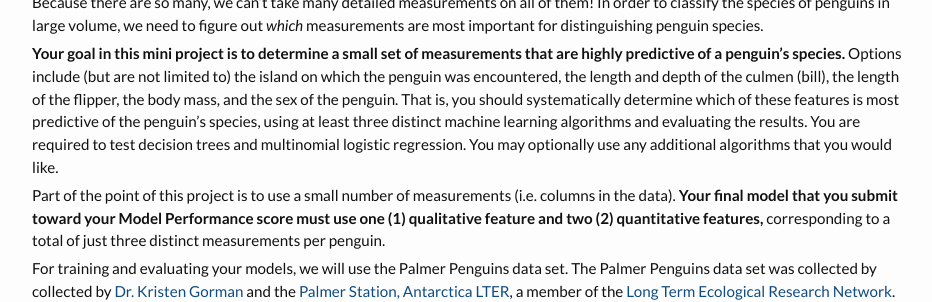
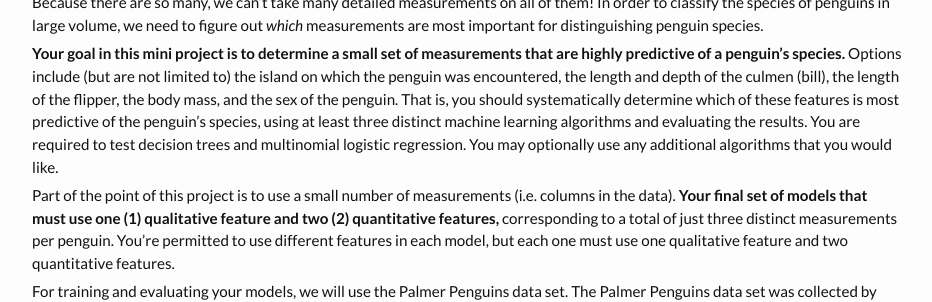
Before and after one commit to PhilChodrow/PIC16A, a Jekyll site: the page built from project.md, in a window 1280 px wide and 900 px high, scrolled down 694 px, cut to the strip 74-376 px from the top of the window. Shown: the whole strip, without its empty margins (183-1115 px from the left). Built offline with Jekyll 4.4.1, drawn with Linux system fonts in a browser that asks for light colours; nearby versions of some CDN libraries.

Commit message:
remove accuracy score

```diff
--- a/project.md
+++ b/project.md
@@ -20,7 +20,7 @@ Because there are so many, we can't take many detailed measurements on all of th
 
 **Your goal in this mini project is to determine a small set of measurements that are highly predictive of a penguin's species.** Options include (but are not limited to) the island on which the penguin was encountered, the length and depth of the culmen (bill), the length of the flipper, the body mass, and the sex of the penguin. That is, you should systematically determine which of these features is most predictive of the penguin's species, using at least three distinct machine learning algorithms and evaluating the results. You are required to test decision trees and multinomial logistic regression. You may optionally use any additional algorithms that you would like.
 
-Part of the point of this project is to use a small number of measurements (i.e. columns in the data). **Your final model that you submit toward your Model Performance score must use one (1) qualitative feature and two (2) quantitative features,** corresponding to a total of just three distinct measurements per penguin.
+Part of the point of this project is to use a small number of measurements (i.e. columns in the data). **Your final set of models that must use one (1) qualitative feature and two (2) quantitative features,** corresponding to a total of just three distinct measurements per penguin. You're permitted to use different features in each model, but each one must use one qualitative feature and two quantitative features.
 
 For training and evaluating your models, we will use the Palmer Penguins data set.
 The Palmer Penguins data set was collected by collected by [Dr. Kristen Gorman](https://www.uaf.edu/cfos/people/faculty/detail/kristen-gorman.php) and the [Palmer Station, Antarctica LTER](https://pal.lternet.edu/), a member of the [Long Term Ecological Research Network](https://lternet.edu/). [Download the CSV](https://philchodrow.github.io/PIC16A/content/IO_and_modules/IO/palmer_penguins.csv) data.
```
